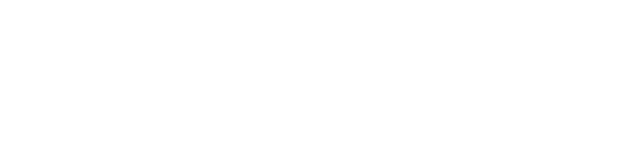
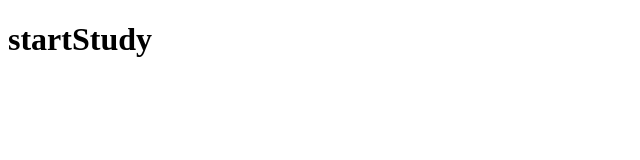
Before and after one commit to Lece619/newStudy, a plain HTML site: page index.html in a window 1280 px wide. Shown: the whole page, without its empty margins (0-640 px from the left). Drawn offline with Linux system fonts and the light colour scheme.

Commit message:
Update index.html

```diff
--- a/index.html
+++ b/index.html
@@ -7,6 +7,6 @@
     <title>newStudyIndex</title>
 </head>
 <body>
-
+    <h1>startStudy</h1>
 </body>
 </html>
```
